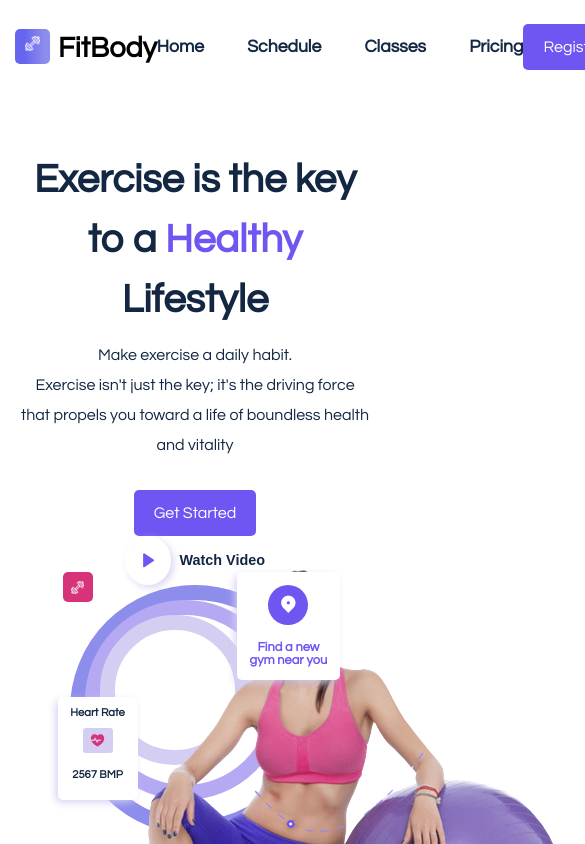
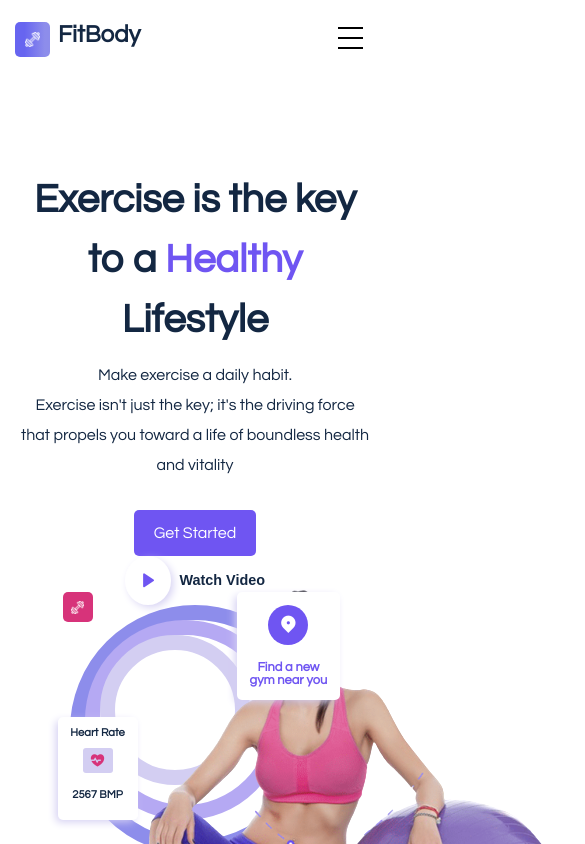
Before and after one commit to abhay-raj19/FitBody, a React (Create React App) app: page / in a window 390 px wide. Shown: the top 844 px of the page, 585 px wide, since content can reach past the window. Built offline with nearby package versions, Linux system fonts and the light colour scheme.

Commit message:
made navbar responsive and added effects
Signed-off-by: ani-netizen <guptaanirudh179@gmail.com>

```diff
--- a/src/components/Header/Header.jsx
+++ b/src/components/Header/Header.jsx
@@ -1,100 +1,105 @@
-import React,{useRef} from 'react'
-import '../../styles/header.css';
-import logo from '../../assets/img/dumble.png'
-import { useEffect } from 'react';
-
-
+import React, { useRef } from "react";
+import "../../styles/header.css";
+import logo from "../../assets/img/dumble.png";
+import { useEffect } from "react";
 
 const nav__links = [
   {
-    path: '#home',
-    display: 'Home'
+    path: "#home",
+    display: "Home",
   },
   {
-    path: '#schedule',
-    display: 'Schedule'
+    path: "#schedule",
+    display: "Schedule",
   },
   {
-    path: '#classes',
-    display: 'Classes'
+    path: "#classes",
+    display: "Classes",
   },
   {
-    path: '#pricing-plan',
-    display: 'Pricing'
+    path: "#pricing-plan",
+    display: "Pricing",
   },
-]
-
+];
 
 const Header = () => {
   const headerRef = useRef(null);
-  const headerFunc = () =>{
+  const headerFunc = () => {
     if (
-      document.body.scrollTop >80 ||
-      document.documentElement.scrollTop >80
+      document.body.scrollTop > 80 ||
+      document.documentElement.scrollTop > 80
     ) {
       headerRef.current.classList.add("sticky_header");
-    } else{
+    } else {
       headerRef.current.classList.remove("sticky_header");
     }
   };
 
   useEffect(() => {
-    window.addEventListener("scroll",headerFunc);
+    window.addEventListener("scroll", headerFunc);
 
-    return () => window.removeEventListener("scroll",headerFunc);
+    return () => window.removeEventListener("scroll", headerFunc);
   }, []);
 
-  const handleClick = e => {
-    e.preventDefault()
+  const handleClick = (e) => {
+    e.preventDefault();
 
-    const targetAttr = e.target.getAttribute('href')
-    const location = document.querySelector(targetAttr).offsetTop
+    const targetAttr = e.target.getAttribute("href");
+    const location = document.querySelector(targetAttr).offsetTop;
 
     window.scrollTo({
-      left:0,
-      top:location - 80,
+      left: 0,
+      top: location - 80,
     });
-
-  }
-
+  };
 
   return (
-    <header className='header' ref={headerRef}>
+    <header className="header" ref={headerRef}>
       <div className="container">
         <div className="nav__wrapper">
-
           {/*=====LOGO===*/}
 
+          <input type="checkbox" id="nav-check" hidden />
+          <div className="btn__wrapper">
             <div className="logo">
               <div className="logo_img">
-              <a href="/"><img src={logo} alt="logo" /></a>
+                <img src={logo} alt="" />
               </div>
-            <h2 className='fitbody'><a  href="/">FitBody</a></h2>
+              <h2>FitBody</h2>
+            </div>
+
+            <div className="nav-btn">
+              <label htmlFor="nav-check">
+                <span></span>
+                <span></span>
+                <span></span>
+              </label>
+            </div>
           </div>
 
           {/*====Navigation bar====*/}
 
-
+          <div className="nav__links">
             <div className="navigation">
               <ul className="menu">
-              {
-                nav__links.map(item => (
-                  <li className="nav_item">
-                  <a onClick={handleClick} href={item.path}>{item.display}</a></li>
-                ))
-              }
+                {nav__links.map((item, index) => (
+                  <li className="nav_item" key={index}>
+                    <a onClick={handleClick} href={item.path}>
+                      {item.display}
+                    </a>
+                  </li>
+                ))}
               </ul>
             </div>
 
-
             {/* Nav Right */}
-
 
             <div className="nav_right">
               <button className="register_btn">Register</button>
-            <span className="mobile__menu">
-              <i class="ri-menu-line"></i>
-            </span>
+              {/* <span className="mobile__menu">
+                <i className="ri-menu-line"></i>
+              </span> */}
+            </div>
           </div>
         </div>
       </div>
--- a/src/styles/header.css
+++ b/src/styles/header.css
@@ -7,6 +7,10 @@
 
 body {
     font-family: var(--font-name);
+}
+
+.nav-btn {
+    display: none;
 }
 
 h1,
@@ -35,7 +39,7 @@ ul {
 
 /*======reusable class ====*/
 .container {
-    width: 1140px;
+    width: 100%;
     padding: 0px 15px;
     margin: auto;
 }
@@ -45,10 +49,12 @@ ul {
     font-weight: 700;
 
 }
-.header{
+
+.header {
     width: 100%;
-    height: 70px;
+    height: 90px;
     line-height: 70px;
+    z-index: 99;
 }
 
 .nav__wrapper {
@@ -56,17 +62,18 @@ ul {
     align-items: center;
     justify-content: space-between;
 }
-.logo{
 
+.logo {
     display: flex;
     align-items: center;
     column-gap: 0.5rem;
 }
-.logo_img{
+
+.logo_img {
     background: var(--bg-gradient);
     width: 35px;
     height: 35px;
-    line-height:35px;
+    line-height: 35px;
     padding: 10px;
     border-radius: 5px;
     display: flex;
@@ -74,78 +81,86 @@ ul {
     justify-content: center;
 
 }
-.logo_img img{
+
+.logo_img img {
     width: 100%;
 }
-.logo h2 a{
 
+.logo h2 {
     color: var(--heading-color);
     font-weight: 700 !important;
     font-size: 1.8rem;
 }
 
-.menu{
+.nav__links {
     display: flex;
     align-items: center;
-    column-gap: 2.7rem;
-    justify-content: flex-end;
+    gap: 2.5rem;
+    z-index: 99;
 }
 
-.nav_item a{
+.menu {
+    display: flex;
+    align-items: center;
+    justify-content: flex-end;
+    column-gap: 2rem;
+}
+
+.nav_item a {
     color: var(--heading-color);
     font-weight: 600 !important;
+    display: block;
     cursor: pointer;
     transition: 0.3s;
     font-size: 1.1rem;
 }
-.nav_item a:hover{
+
+.nav_item a:hover {
     color: var(--primary-color);
+    transform: scale(1.1);
 }
-.nav_right{
+
+.nav_right {
     display: flex;
-    align-items:center;
+    align-items: center;
     column-gap: 1.5rem;
 }
 
-.register_btn{
+.register_btn {
     border: none;
     outline: none;
     padding: 15px 20px;
-    color:#fff;
+    color: #fff;
     background: var(--primary-color);
     border-radius: 5px;
     font-family: var(--font-name);
     font-size: 1.0rem;
-    font-weight: 500 ;
+    font-weight: 500;
     cursor: pointer;
-    transition: background-color 0.3s, transform 0.3s;
 }
+
 .register_btn:hover {
-    background-color: #9d42d2;
-    transform: scale(1.05);
-  }
-.mobile__menu{
-    color: var(--heading-color) ;
-    font-size: 1.3rem;
-    cursor: pointer;
-    display: none;
+    transition: all 0.5s ease-in-out;
+    box-shadow: 0.3rem 0.3rem #5844c1, -0.3rem -0.3rem #8b76f4;
+}
 
-}
-.sticky_header{
+.sticky_header {
     width: 100%;
     position: sticky;
     top: 0;
     left: 0;
     z-index: 99;
-    background:#fff;
+    background: #fff;
 }
+
 .logo h2 a {
     text-decoration: none;
     color: #000;
     transition: color 0.3s ease;
 }
-.fitbody{
-   padding-top: 13px;
+
+.fitbody {
+    padding-top: 13px;
 }
 
 .logo h2 a:hover {
@@ -155,6 +170,96 @@ ul {
 /* ------ */
 
 /* New Styles for Mobile Menu */
-.mobile-menu-open .navigation {
-    display: block;
-  }
+
+@media (max-width:767px) {
+    .nav-btn {
+        display: block;
+    }
+
+    .nav-btn>label>span {
+        display: block;
+        width: 25px;
+        height: 10px;
+        border-top: 2px solid #000;
+    }
+
+    .nav-btn>label {
+        display: block;
+        width: 50px;
+        height: 50px;
+        padding: 13px;
+    }
+
+    .nav-btn>label:hover,
+    #nav-check:checked~.nav-btn>label {
+        transition: all ease-in-out 0.3s;
+        background-color: #D3CCFB;
+    }
+
+    .nav__wrapper {
+        flex-direction: column;
+    }
+
+    .nav__links {
+        flex-direction: column;
+        width: 100%;
+        color: #fff;
+        background: linear-gradient(to bottom left, #A899F7, #CCC, #7d66f3);
+        transition: all 0.3s ease-in-out;
+        overflow-y: hidden;
+        height: 0px;
+        gap: 1rem;
+        z-index: 99;
+    }
+
+    .menu {
+        flex-direction: column;
+    }
+
+    #nav-check:not(:checked)~.nav__links {
+        height: 0px;
+    }
+
+    #nav-check:checked~.nav__links {
+        transition: all 0.75s ease-in-out;
+        height: 100vh;
+        overflow-y: auto;
+    }
+
+    .nav_item {
+        display: block;
+        width: 100vb;
+        text-align: center;
+    }
+
+    .nav_item:hover {
+        transition: all 0.5s ease-in-out;
+        color: #eee;
+        background-color: #7d66f3;
+    }
+
+    .nav_item:hover a {
+        color: #eee;
+    }
+
+    .btn__wrapper {
+        display: flex;
+        align-items: center;
+        justify-content: space-between;
+        width: 100%;
+    }
+}
+
+@media (max-width: 1000px) {
+    .menu {
+        column-gap: 1.25rem;
+    }
+
+    .nav_item a {
+        font-size: 1rem;
+    }
+
+    .nav__links {
+        gap: 1.5rem;
+    }
+}
```
Lines whose indentation alone changed are shown as unchanged.
